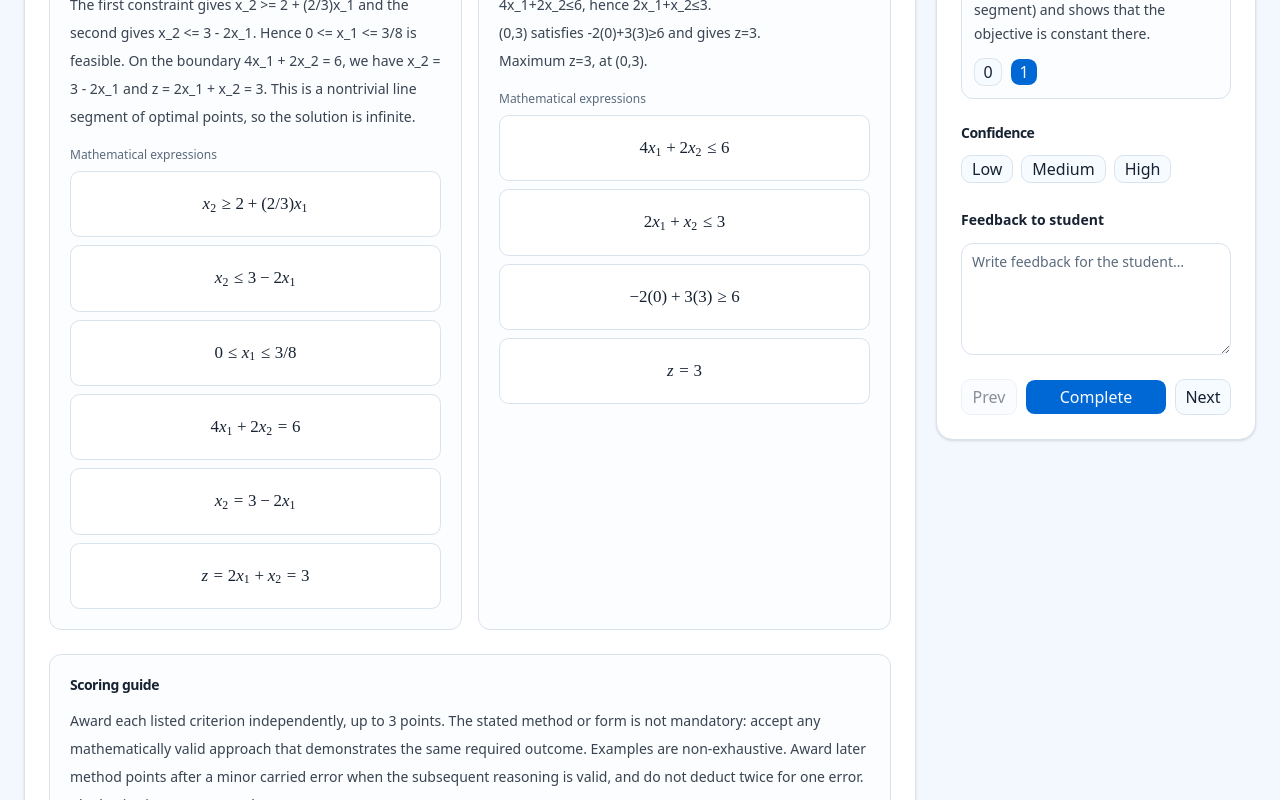
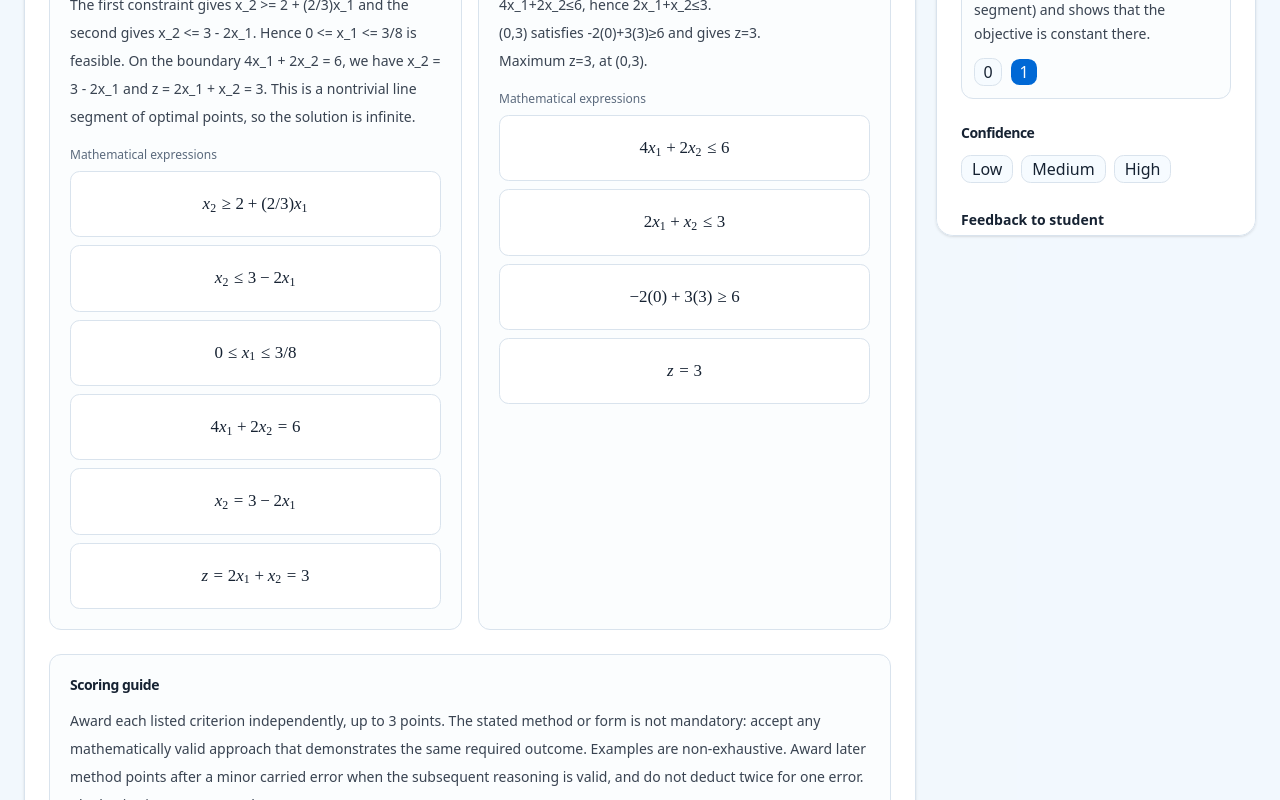
Before and after one commit to Personal-PrameKung/ai_grading_eval, a React (Vite) app: page / in a window 1280 px wide. Shown: the part 672-1472 px from the top of the page. Built offline with nearby package versions, Linux system fonts and the light colour scheme; a web font is replaced by a local one.

Commit message:
add scoring always visible

```diff
--- a/src/features/review/components/ScoringPanel.tsx
+++ b/src/features/review/components/ScoringPanel.tsx
@@ -52,7 +52,7 @@ export function ScoringPanel({
   }
 
   return (
-    <aside aria-labelledby="scoring-title" className="min-w-0 self-start rounded-xl border bg-card p-4 shadow-sm sm:p-6">
+    <aside aria-labelledby="scoring-title" className="min-w-0 self-start rounded-xl border bg-card p-4 shadow-sm sm:p-6 md:sticky md:top-4 md:max-h-[calc(100dvh-2rem)] md:overflow-y-auto">
       <div className="flex items-center justify-between gap-3">
         <h2 id="scoring-title" className="text-sm font-semibold">
           Score response
@@ -144,7 +144,7 @@ export function ScoringPanel({
           value={review?.feedback_to_student || ''}
           onChange={(event) => onFeedbackChange(event.target.value)}
           placeholder="Write feedback for the student…"
-          className="mt-3 min-h-28 resize-y"
+          className="mt-3 min-h-20 resize-y"
         />
       </div>
 
```
